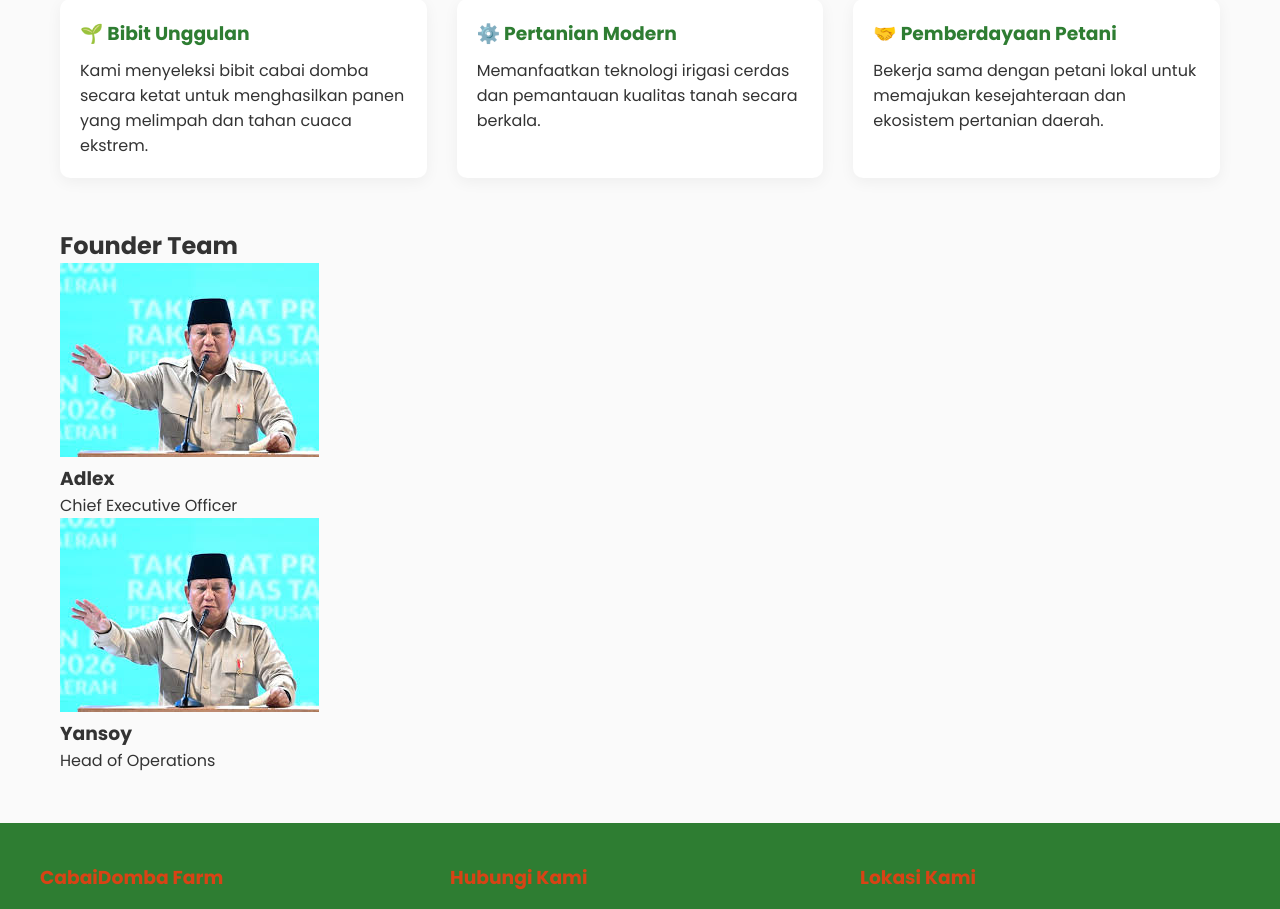
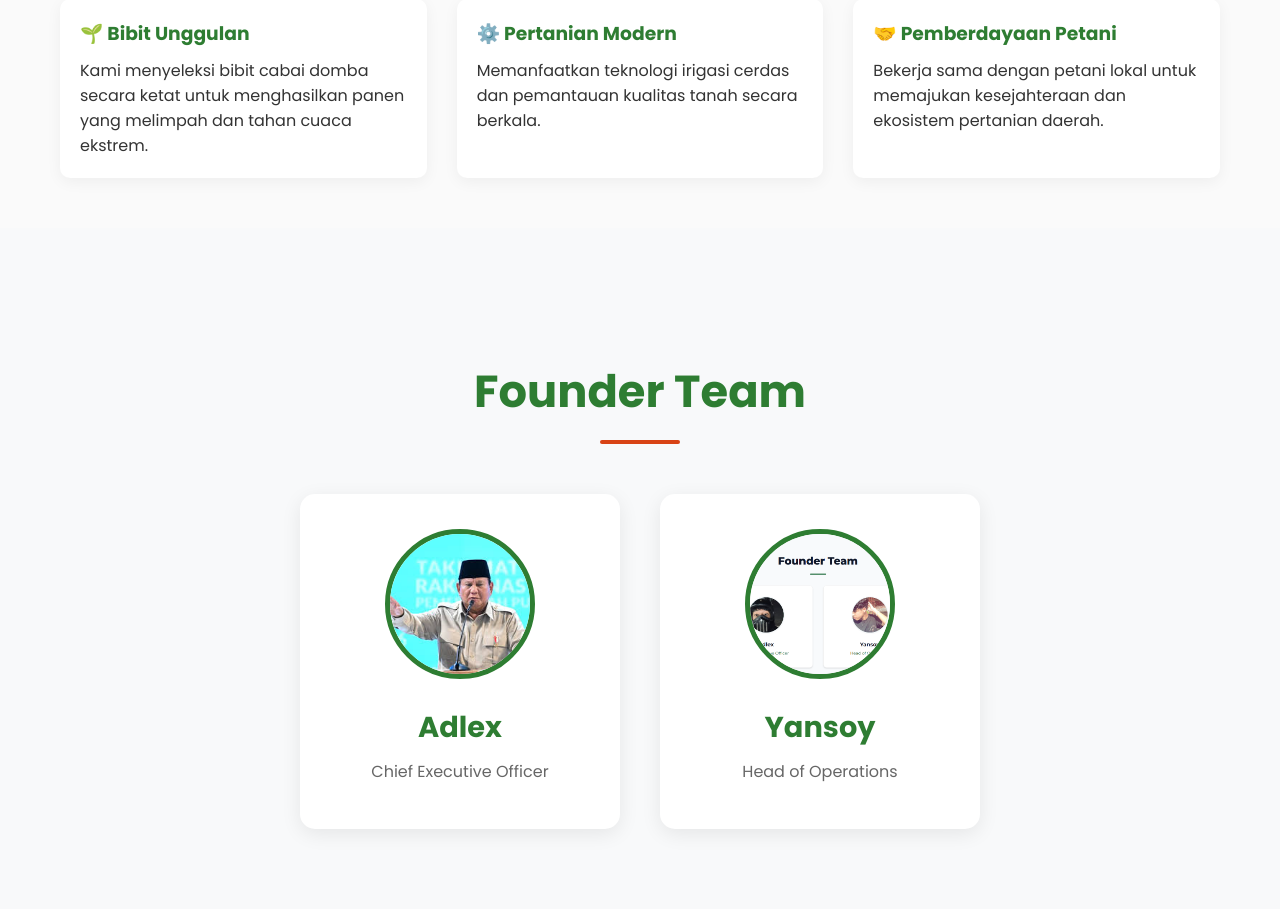
Before and after one commit to yanxoy666/TMTNTRILEMBUR, a PHP site: page / in a window 1280 px wide. Shown: the part 854-1763 px from the top of the page. Run offline with PHP 8.4, Linux system fonts and the light colour scheme.

Commit message:
ubahhlogtamp

```diff
--- a/css/style.css
+++ b/css/style.css
@@ -98,7 +98,7 @@ body {
 .hero h1 { font-size: 3rem; margin-bottom: 20px; }
 .hero p { font-size: 1.2rem; margin-bottom: 30px; }
 .btn-hero {
-    background-color: var(--accent-orange);
+    background-color: var(--primary-green);
     color: var(--white);
     padding: 12px 30px;
     text-decoration: none;
@@ -170,3 +170,76 @@ body {
     .timeline-item::after { left: 21px; }
     .right { left: 0; }
 }
+
+/* =========================
+   FOUNDER TEAM
+========================= */
+
+.founder-section{
+    padding:80px 20px;
+    background:#f8f9fa;
+}
+
+.founder-title{
+    text-align:center;
+    font-size:2.8rem;
+    font-weight:700;
+    color:#2E7D32;
+    margin-bottom:15px;
+}
+
+.founder-line{
+    width:80px;
+    height:4px;
+    background:#D84315;
+    margin:0 auto 50px;
+    border-radius:10px;
+}
+
+.founder-grid{
+    display:flex;
+    justify-content:center;
+    gap:40px;
+    flex-wrap:wrap;
+}
+
+.founder-card{
+    width:320px;
+    background:#fff;
+    border-radius:15px;
+    padding:35px 25px;
+    text-align:center;
+    box-shadow:0 5px 20px rgba(0,0,0,.08);
+    transition:all .3s ease;
+}
+
+.founder-card:hover{
+    transform:translateY(-10px);
+    box-shadow:0 10px 30px rgba(0,0,0,.12);
+}
+
+.founder-card img{
+    width:150px;
+    height:150px;
+    border-radius:50%;
+    object-fit:cover;
+    border:5px solid #2E7D32;
+    margin-bottom:20px;
+}
+
+.founder-card h3{
+    font-size:1.8rem;
+    color:#2E7D32;
+    margin-bottom:10px;
+}
+
+.founder-card p{
+    color:#666;
+    font-size:1rem;
+    margin-bottom:10px;
+}
+
+.founder-role{
+    color:#D84315;
+    font-weight:600;
+}
--- a/galeri.php
+++ b/galeri.php
@@ -1,6 +1,8 @@
 <!DOCTYPE html>
 <html lang="id">
-
+<?php
+session_start();
+?>
 <head>
     <meta charset="UTF-8">
     <meta name="viewport" content="width=device-width, initial-scale=1.0">
--- a/index.php
+++ b/index.php
@@ -56,7 +56,7 @@ session_start();
                 <p>Chief Executive Officer</p>
             </div>
             <div class="founder-card animate-on-scroll">
-                <img src="assets/img/download.jpg" alt="Yansoy">
+                <img src="img/Capture.PNG" alt="Yansoy">
                 <h3>Yansoy</h3>
                 <p>Head of Operations</p>
             </div>
--- a/mitra.php
+++ b/mitra.php
@@ -6,6 +6,9 @@
     <title>Mitra & Program - CabaiDomba Farm</title>
     <link rel="stylesheet" href="css/mitra.css">
 </head>
+<?php
+session_start();
+?>
 <body class="page-transition">
 
     <?php include 'komponen/navbar.php'; ?>
--- a/produk.php
+++ b/produk.php
@@ -1,6 +1,7 @@
 <?php
 // Include koneksi database
 include 'config/koneksi.php';
+session_start();
 ?>
 <!DOCTYPE html>
 <html lang="id">
--- a/tentangkami.php
+++ b/tentangkami.php
@@ -6,6 +6,9 @@
     <title>Tentang Kami - CabaiDomba Farm</title>
     <link rel="stylesheet" href="css/tentang-kami.css">
 </head>
+<?php
+session_start();
+?>
 <body class="page-transition">
 
     <?php include 'komponen/navbar.php'; ?>
```
